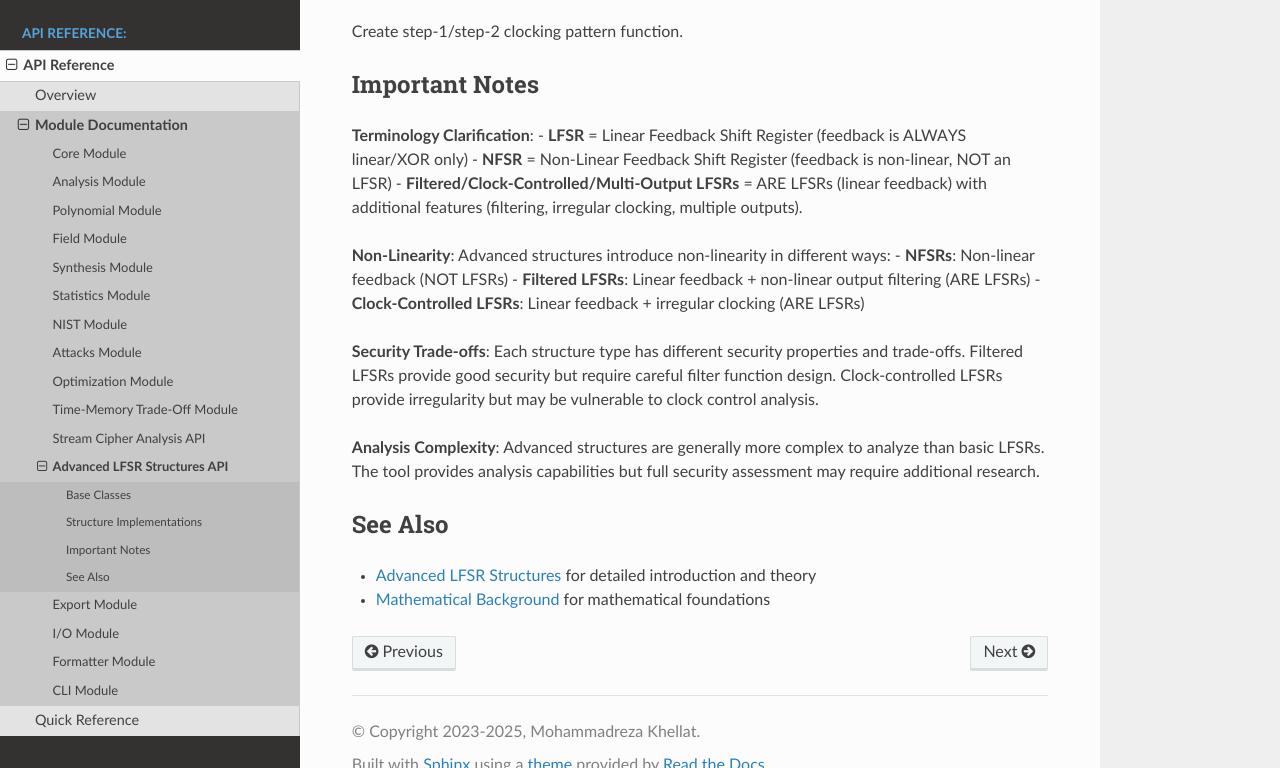
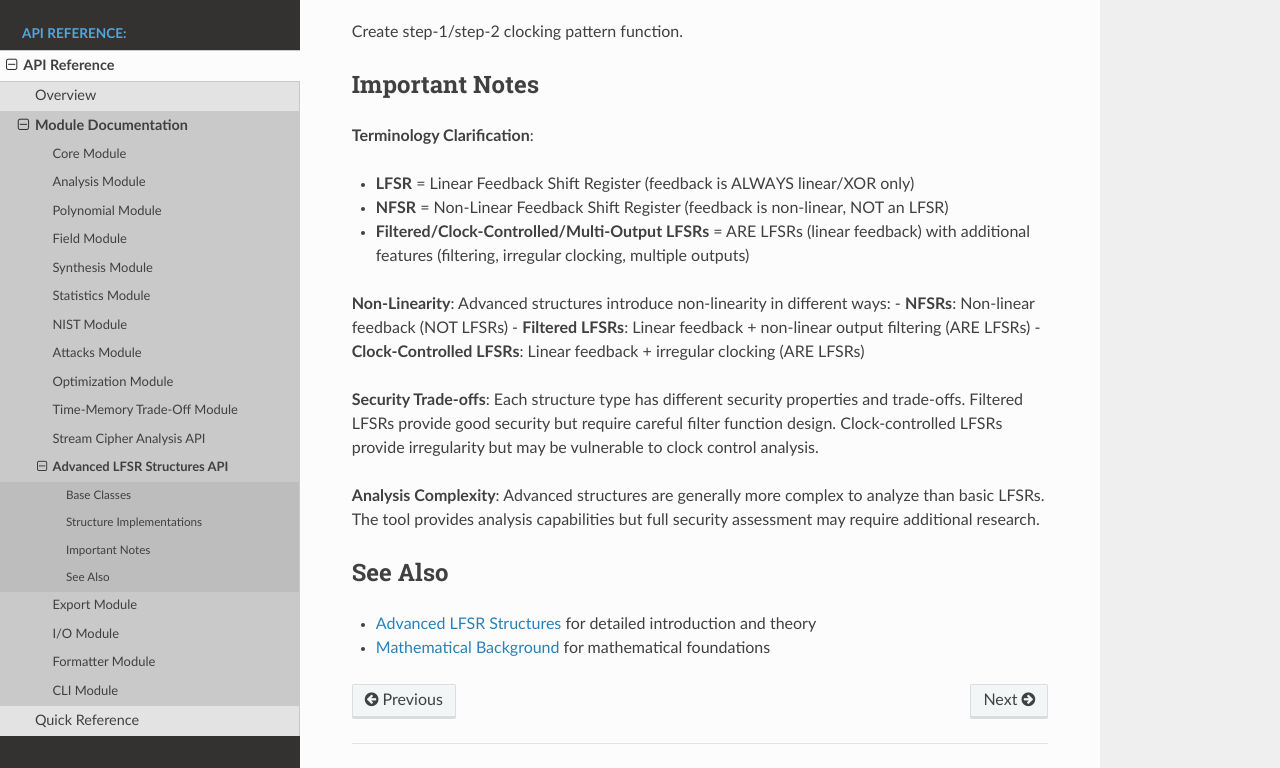
Before and after one commit to mkhellat/lfsr-seq, a Sphinx documentation site: the page built from docs/api/advanced.rst, in a window 1280 px wide and 900 px high, scrolled down 3316 px, cut to the strip 132-900 px from the top of the window. Built offline with Sphinx 7.4.7 and the Read the Docs theme 3.1.0, drawn with Linux system fonts in a browser that asks for light colours.

```diff
--- a/docs/api/advanced.rst
+++ b/docs/api/advanced.rst
@@ -137,9 +137,10 @@ Important Notes
 ---------------
 
 **Terminology Clarification**:
+
 - **LFSR** = Linear Feedback Shift Register (feedback is ALWAYS linear/XOR only)
 - **NFSR** = Non-Linear Feedback Shift Register (feedback is non-linear, NOT an LFSR)
-- **Filtered/Clock-Controlled/Multi-Output LFSRs** = ARE LFSRs (linear feedback) with additional features (filtering, irregular clocking, multiple outputs).
+- **Filtered/Clock-Controlled/Multi-Output LFSRs** = ARE LFSRs (linear feedback) with additional features (filtering, irregular clocking, multiple outputs)
 
 **Non-Linearity**: Advanced structures introduce non-linearity in different ways:
 - **NFSRs**: Non-linear feedback (NOT LFSRs)
```
